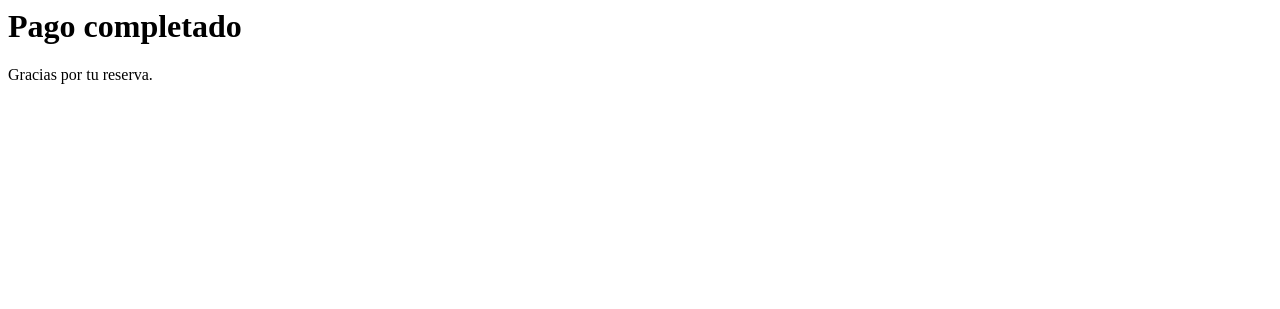
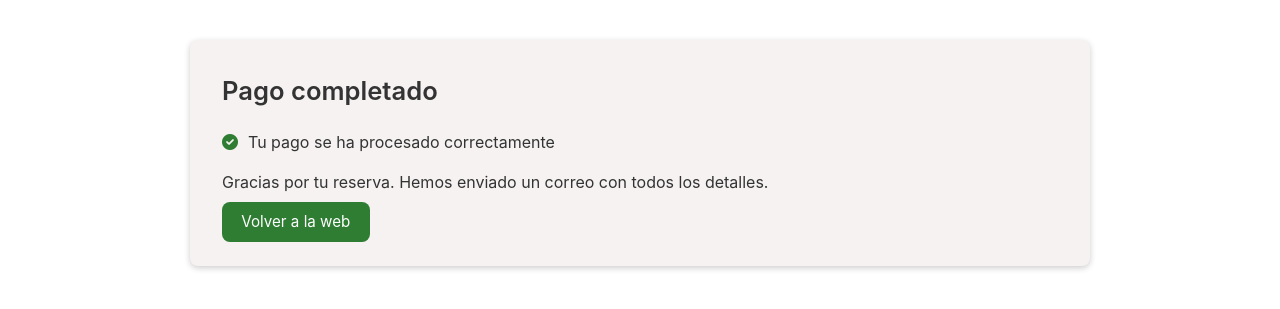
Before and after one commit to lcunado/TFM, a PHP site: page /pago-success.php in a window 1280 px wide. Shown: the top 309 px of the page. Run offline with PHP 8.4, Linux system fonts and the light colour scheme.

Commit message:
Agrego estilos pago success y pancel

```diff
--- a/public/php/admin/admin-styles.php
+++ b/public/php/admin/admin-styles.php
@@ -157,6 +157,7 @@ body {
     font-size: 0.95rem;
     margin-top: 1rem;
     transition: background 0.2s, transform 0.1s;
+    text-decoration: none;
 }
 
 .button:hover {
@@ -296,4 +297,26 @@ body {
     background: var(--color-th-even);
 }
 
+.icon__item {
+    display: flex;
+    align-items: center;
+    gap: 10px;
+    font-size: 1rem;
+    color: #333;
+    margin: 1rem 0;
+}
+
+.icon__item--success i {
+    color: var(--color-component);
+}
+
+.icon__item--error i {
+    color: var(--color-danger);
+}
+
+.icon__item span {
+    flex: 1;
+    font-size: 1rem;
+}
+
 </style>
--- a/public/php/pago-success.php
+++ b/public/php/pago-success.php
@@ -1,2 +1,29 @@
-<h1>Pago completado</h1>
-<p>Gracias por tu reserva.</p>
+<!DOCTYPE html>
+<html lang="es">
+    <head>
+        <meta charset="UTF-8">
+        <link rel="stylesheet" href="https://cdnjs.cloudflare.com/ajax/libs/font-awesome/6.0.0/css/all.min.css">
+        <title>Pago completado</title>
+        <?php include __DIR__ . '/admin/admin-styles.php'; ?>
+    </head>
+
+    <body>
+        <div class="admin-panel">
+            <div class="admin-section">
+
+                <h1 class="admin-section__title">Pago completado</h1>
+
+                <div class="icon__item icon__item--success">
+                    <i class="fa-solid fa-circle-check"></i>
+                    <span>Tu pago se ha procesado correctamente</span>
+                </div>
+
+                <p>Gracias por tu reserva. Hemos enviado un correo con todos los detalles.</p>
+
+                <a href="/" class="button">Volver a la web</a>
+
+            </div>
+        </div>
+
+    </body>
+</html>
```
Also changed, not shown: public/php/pago-cancel.php (+28 -2 lines), src/assets/styles/layouts/_reservas.scss (indentation only).
